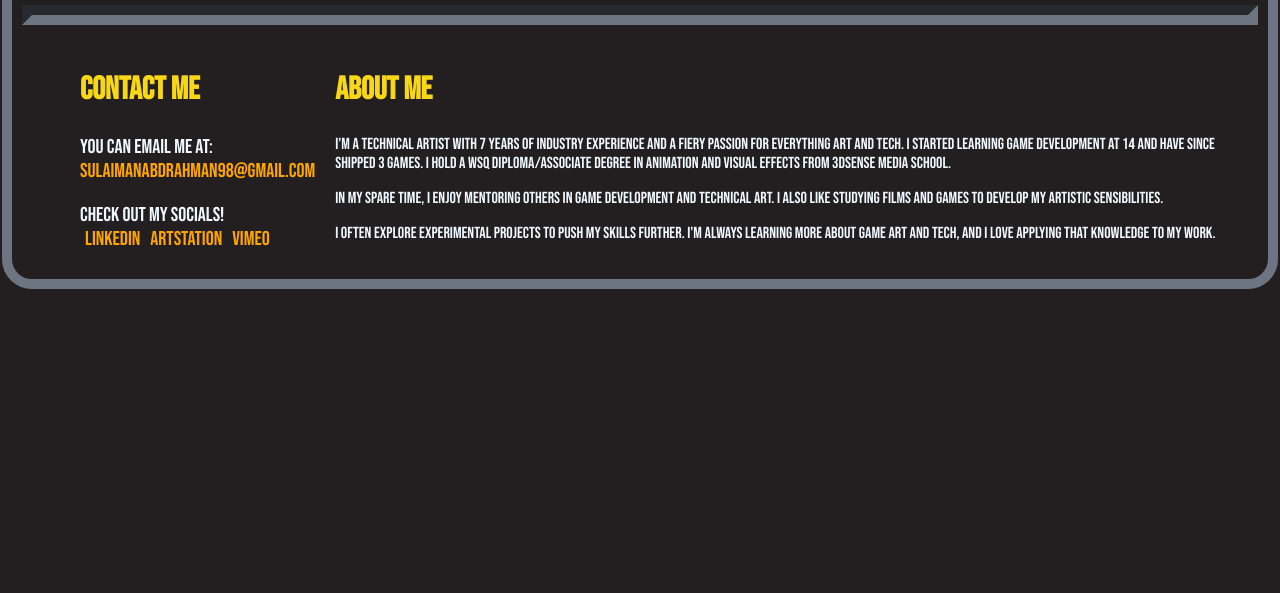
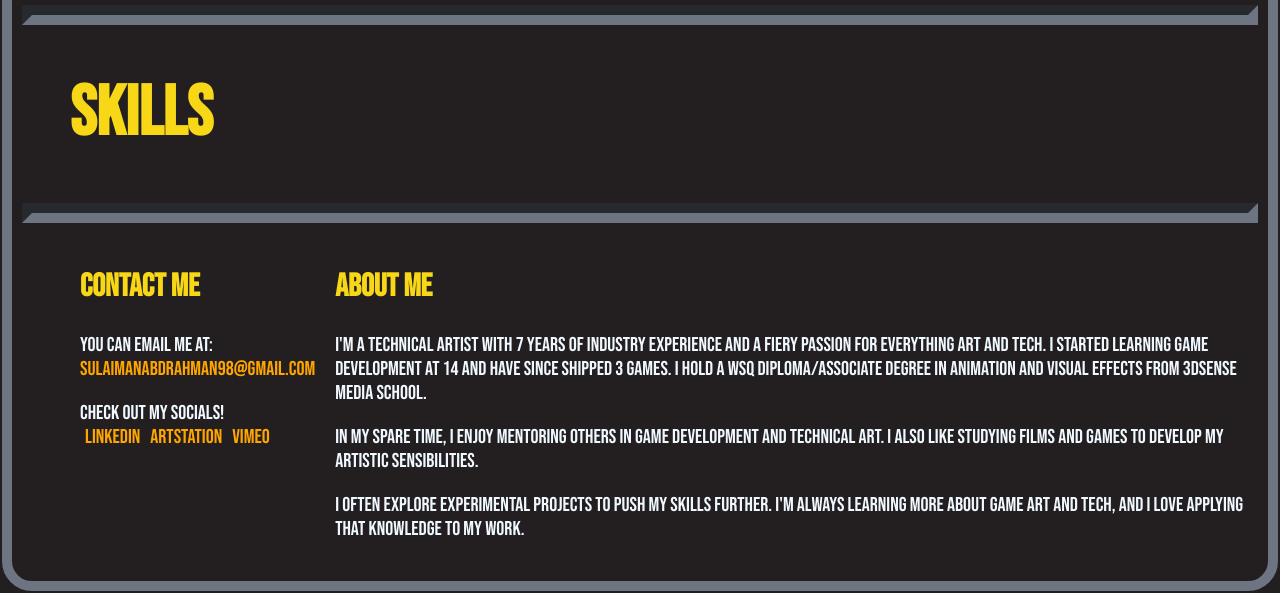
Before and after one commit to SulaimanAbdRah98/portfolio-site, a plain HTML site: page index.html in a window 1280 px wide. Shown: the part 2042-2635 px from the top of the page. Before the commit the page ends 2333 px from the top, so only its background shows below. Drawn offline with Linux system fonts and the light colour scheme.

Commit message:
Update index.html
Set class so that font is applied properly

```diff
--- a/index.html
+++ b/index.html
@@ -60,6 +60,15 @@
 
     <hr/>
 
+    <div class="skills">
+        <h1 class="secttitle">skills</h1>
+        <div class="skillsgrid">
+
+        </div>
+    </div>
+
+    <hr/>
+
     <div class="footer">
         <div class="footergroup contact">
             <h2 class="footertitle">Contact Me</h2>
@@ -78,10 +87,10 @@
 
         <div class="footergroup about">
             <h2 class="footertitle">About Me</h2>
-            <p class="aboutdesc">
-                <p>I'm a technical artist with 7 years of industry experience and a fiery passion for everything art and tech. I started learning game development at 14 and have since shipped 3 games. I hold a WSQ Diploma/Associate Degree in Animation and Visual Effects from 3dsense Media School.</p>
-                <p>In my spare time, I enjoy mentoring others in game development and technical art. I also like studying films and games to develop my artistic sensibilities.</p>
-                <p>I often explore experimental projects to push my skills further. I'm always learning more about game art and tech, and I love applying that knowledge to my work.</p>
+            <p>
+                <p class="aboutdesc">I'm a technical artist with 7 years of industry experience and a fiery passion for everything art and tech. I started learning game development at 14 and have since shipped 3 games. I hold a WSQ Diploma/Associate Degree in Animation and Visual Effects from 3dsense Media School.</p>
+                <p class="aboutdesc">In my spare time, I enjoy mentoring others in game development and technical art. I also like studying films and games to develop my artistic sensibilities.</p>
+                <p class="aboutdesc">I often explore experimental projects to push my skills further. I'm always learning more about game art and tech, and I love applying that knowledge to my work.</p>
             <p/>
         </div>
     </div>
```
